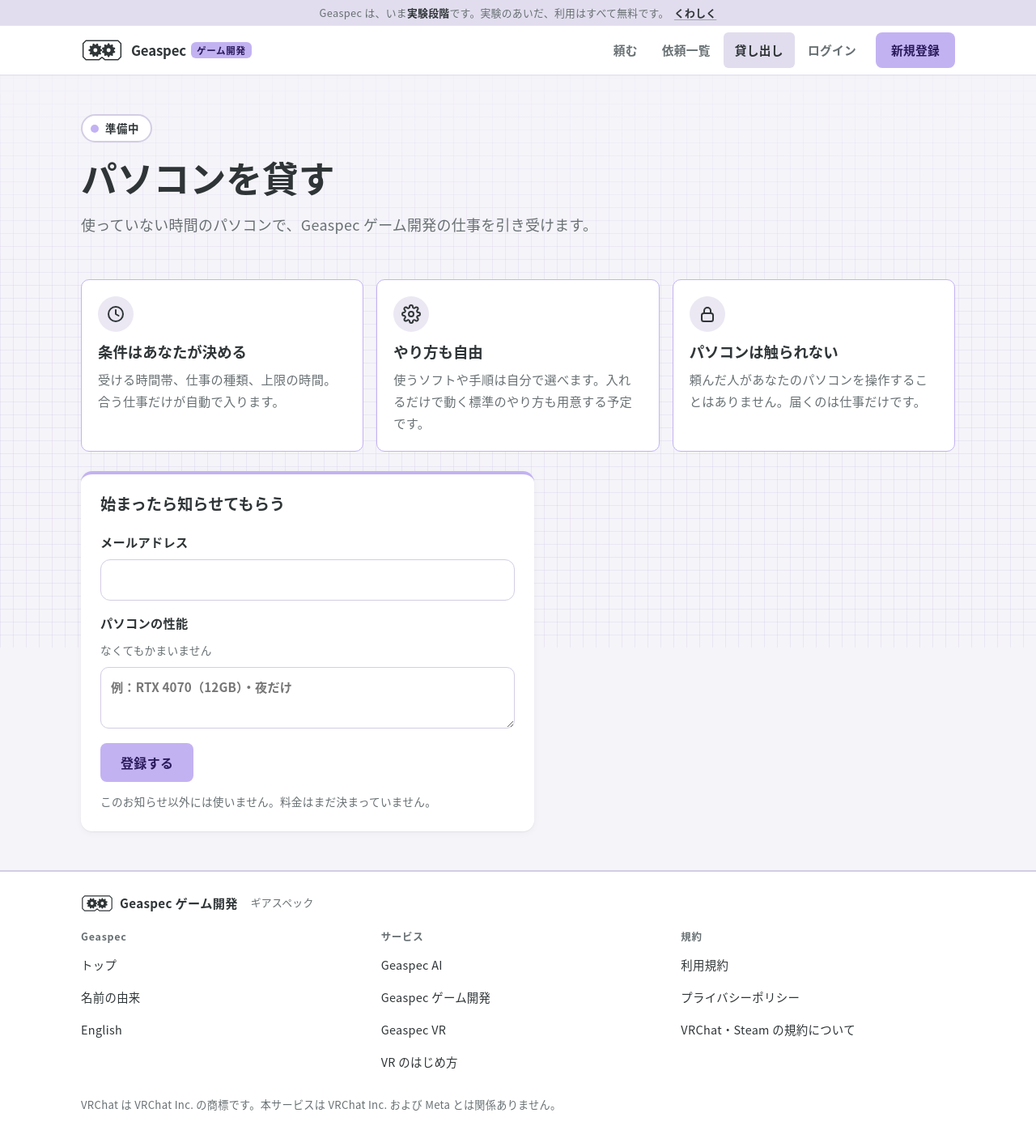
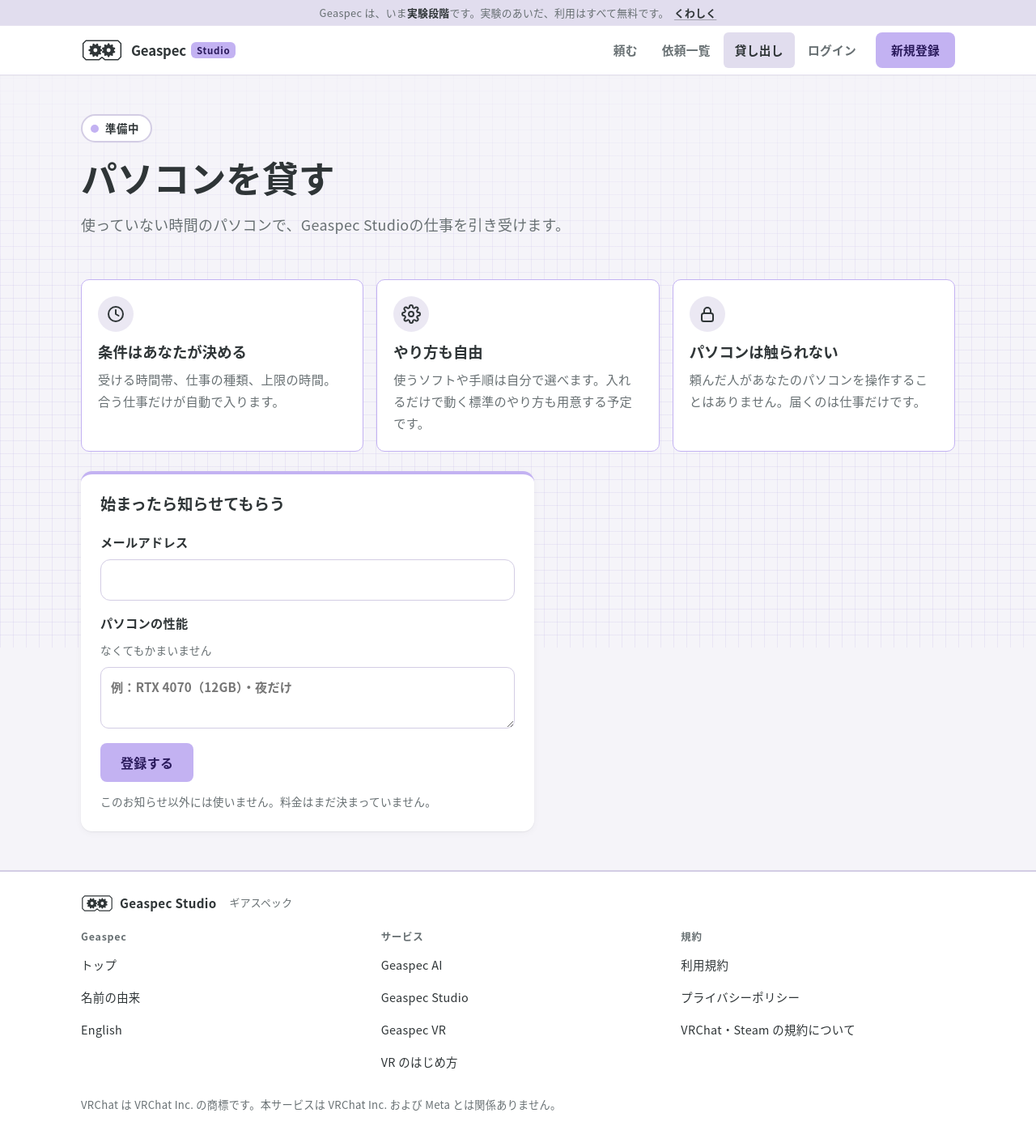
Before and after one commit to lihitothird-alt/Geaspec, a FastAPI app: page /gamedev/host in a window 1280 px wide. Shown: the whole page at 81% size. Run offline with FastAPI, Linux system fonts and the light colour scheme; some web fonts are replaced.

Commit message:
Rename the game-dev service to Geaspec Studio
Co-Authored-By: Claude Opus 5.5 <noreply@anthropic.com>
Claude-Session: https://claude.ai/code/session_01CrzQPaUK2gPmFSV9Kby7iU

```diff
--- a/server/app/main.py
+++ b/server/app/main.py
@@ -347,7 +347,7 @@ def create_app(
         return RedirectResponse("/ai", status_code=301)
 
     # 準備中のサービス (Geaspec AI・ゲーム開発)。それぞれ「頼む」「依頼一覧」「貸し出し」のページを持つ
-    SERVICES = {"ai": "Geaspec AI", "gamedev": "Geaspec ゲーム開発"}
+    SERVICES = {"ai": "Geaspec AI", "gamedev": "Geaspec Studio"}
     WAITLIST_ROLES = {"guest": "頼みたい", "host": "パソコンを貸したい"}
 
     @app.get("/ai", response_class=HTMLResponse)
@@ -357,7 +357,7 @@ def create_app(
 
     @app.get("/gamedev", response_class=HTMLResponse)
     def gamedev_page(request: Request, db: Session = Depends(get_db)):
-        """Geaspec ゲーム開発: ゲーム作りの作業を、役割を分けた AI のチームに頼む (準備中)。"""
+        """Geaspec Studio: ゲーム作りの作業を、役割を分けた AI のチームに頼む (準備中)。"""
         return render(request, db, "gamedev.html", service="gamedev")
 
     def service_page(service: str, page: str):
--- a/server/app/templates/base.html
+++ b/server/app/templates/base.html
@@ -3,7 +3,7 @@
 {#- どのサイトのページか。本体は緑、Geaspec AI は赤、Geaspec VR は青、ゲーム開発は紫にして、別の場所に来たとわかるようにする -#}
 {%- set area = site_area(request) -%}
 {%- set vr_area = area == "vr" -%}
-{%- set area_label = {"vr": "VR", "ai": "AI", "gamedev": "Game Dev" if en else "ゲーム開発"}.get(area, "") -%}
+{%- set area_label = {"vr": "VR", "ai": "AI", "gamedev": "Studio"}.get(area, "") -%}
 {%- set area_home = {"vr": vr_en_home if en else vr_home, "ai": main_url ~ "/ai", "gamedev": main_url ~ "/gamedev"}.get(area, main_url ~ ("/en" if en else "/")) -%}
 <!doctype html>
 <html lang="{{ 'en' if en else 'ja' }}">
@@ -182,7 +182,7 @@
         <div><h3>Terms</h3><a href="/legal/terms" hreflang="ja">Terms</a><a href="/legal/privacy" hreflang="ja">Privacy</a><a href="/legal/platforms" hreflang="ja">VRChat and Steam terms</a></div>
         {% else %}
         <div><h3>Geaspec</h3><a href="{{ main_url }}/">トップ</a><a href="{{ main_url }}/about">名前の由来</a><a href="{{ vr_en_home if vr_area else main_url ~ '/en' }}" hreflang="en" lang="en">English</a>{% if not simple %}<a href="/app">スマホのアプリとして使う</a>{% endif %}</div>
-        <div><h3>サービス</h3><a href="{{ main_url }}/ai">Geaspec AI</a><a href="{{ main_url }}/gamedev">Geaspec ゲーム開発</a><a href="{{ vr_home }}">Geaspec VR</a><a href="/guide">VR のはじめ方</a></div>
+        <div><h3>サービス</h3><a href="{{ main_url }}/ai">Geaspec AI</a><a href="{{ main_url }}/gamedev">Geaspec Studio</a><a href="{{ vr_home }}">Geaspec VR</a><a href="/guide">VR のはじめ方</a></div>
         <div><h3>規約</h3><a href="/legal/terms">利用規約</a><a href="/legal/privacy">プライバシーポリシー</a><a href="/legal/platforms">VRChat・Steam の規約について</a>{% if not free_mode %}<a href="/legal/tokushoho">特定商取引法に基づく表記</a>{% endif %}</div>
         {% endif %}
       </nav>
--- a/server/app/templates/gamedev.html
+++ b/server/app/templates/gamedev.html
@@ -1,6 +1,6 @@
 {% extends "base.html" %}
 {% from "_waitlist.html" import waitlist_form %}
-{% block title %}Geaspec ゲーム開発 | ゲーム作りの作業を、AI のチームに{% endblock %}
+{% block title %}Geaspec Studio | ゲーム作りの作業を、AI のチームに{% endblock %}
 {% block description %}ゲームの仕組みの設計、オブジェクトの生成、色の設定、軽量化を、役割を分けた AI のチームに頼めます（準備中）。{% endblock %}
 {% block content %}
 <div class="wrap">
--- a/server/app/templates/index.html
+++ b/server/app/templates/index.html
@@ -59,9 +59,9 @@
       </a>
       <a class="svc svc-gamedev" href="/gamedev">
         <div class="svc-top"><span class="svc-ic" aria-hidden="true"><svg class="i"><use href="#i-monitor"/></svg></span><span class="badge completed">準備中</span></div>
-        <h3>Geaspec ゲーム開発</h3>
+        <h3>Geaspec Studio</h3>
         <p>ゲーム作りの作業を、AI のチームに。仕組みの設計、オブジェクトの生成、色の設定、軽量化など。</p>
-        <span class="svc-go">ゲーム開発へ<svg class="i" aria-hidden="true"><use href="#i-arrow"/></svg></span>
+        <span class="svc-go">Geaspec Studio へ<svg class="i" aria-hidden="true"><use href="#i-arrow"/></svg></span>
       </a>
       <a class="svc svc-vr" href="{{ vr_home }}">
         <div class="svc-top"><span class="svc-ic" aria-hidden="true"><svg class="i"><use href="#i-quest"/></svg></span><span class="badge confirmed">使えます</span></div>
@@ -78,7 +78,7 @@
       <div class="btn-row">
         <a class="btn ghost" href="/guide?for=lend">Geaspec VR で貸す</a>
         <a class="btn ghost" href="/ai/host">Geaspec AI で貸す（準備中）</a>
-        <a class="btn ghost" href="/gamedev/host">ゲーム開発で貸す（準備中）</a>
+        <a class="btn ghost" href="/gamedev/host">Geaspec Studio で貸す（準備中）</a>
       </div>
     </div>
   </div>
--- a/server/app/templates/index_en.html
+++ b/server/app/templates/index_en.html
@@ -59,7 +59,7 @@
       </article>
       <article class="svc svc-gamedev" aria-labelledby="svc-gamedev">
         <div class="svc-top"><span class="svc-ic" aria-hidden="true"><svg class="i"><use href="#i-monitor"/></svg></span><span class="badge completed">Coming soon</span></div>
-        <h3 id="svc-gamedev">Geaspec Game Dev</h3>
+        <h3 id="svc-gamedev">Geaspec Studio</h3>
         <p>Game systems, object generation, colour and lighting, and optimization, handed to an AI team with separate roles.</p>
       </article>
       <article class="svc svc-vr" aria-labelledby="svc-vr">
--- a/server/app/templates/service_soon.html
+++ b/server/app/templates/service_soon.html
@@ -1,6 +1,6 @@
 {% extends "base.html" %}
 {% from "_waitlist.html" import waitlist_form %}
-{% set name = {"ai": "Geaspec AI", "gamedev": "Geaspec ゲーム開発"}[service] %}
+{% set name = {"ai": "Geaspec AI", "gamedev": "Geaspec Studio"}[service] %}
 {% block title %}{{ "依頼一覧" if page == "requests" else "貸し出し" }} | {{ name }}{% endblock %}
 {% block content %}
 <div class="wrap">
--- a/server/app/version.py
+++ b/server/app/version.py
@@ -10,7 +10,7 @@ CHANGES: dict[str, list[str]] = {
     "0.7.49": [
         "トップの見出しを「みんなで使う、みんなのパソコン。」にしました。「使っていない時間のパソコンを、必要な人と分け合う」と添えて、「パソコンを使いたい」「パソコンを貸したい」から選べるようにしました",
         "Geaspec AI のページの見出しを「みんなのパソコンで、あなただけのAI組織を。」にしました",
-        "Geaspec ゲーム開発を戻しました（紫・準備中）。Geaspec AI と同じく「頼む」「依頼一覧」「貸し出し」のページと、始まったら知らせる登録があります",
+        "ゲーム開発を「Geaspec Studio」として戻しました（紫・準備中）。Geaspec AI と同じく「頼む」「依頼一覧」「貸し出し」のページと、始まったら知らせる登録があります",
         "トップの上のメニューから、サービスへのリンクを外しました（入口はページの中のカードです）",
         "フォロー機能を画面から外しました（空き枠の「フォロー中」とメニュー）",
         "いちばん下の案内を「Geaspec」「サービス」「規約」の3つの列に整理しました",
```
Also changed, not shown: server/tests/test_app.py (+1 -1 lines).
